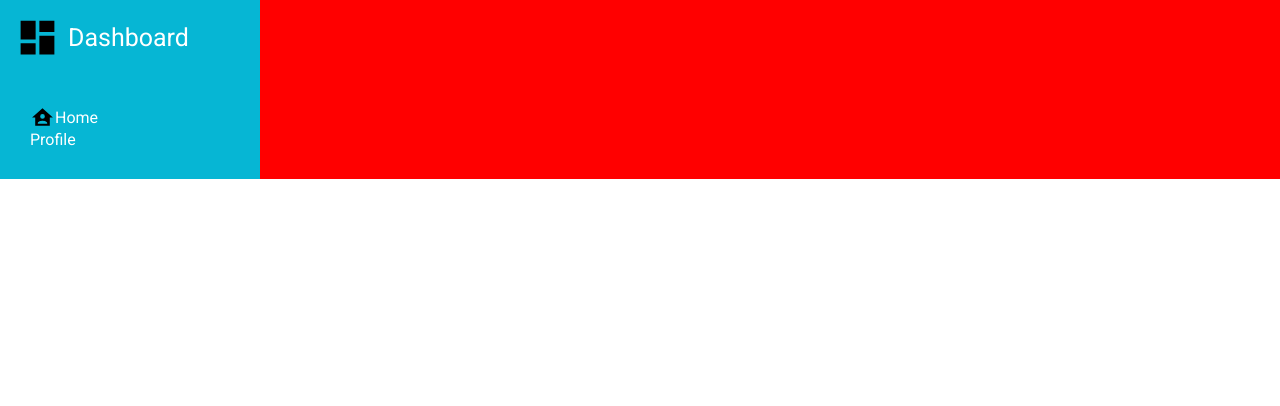
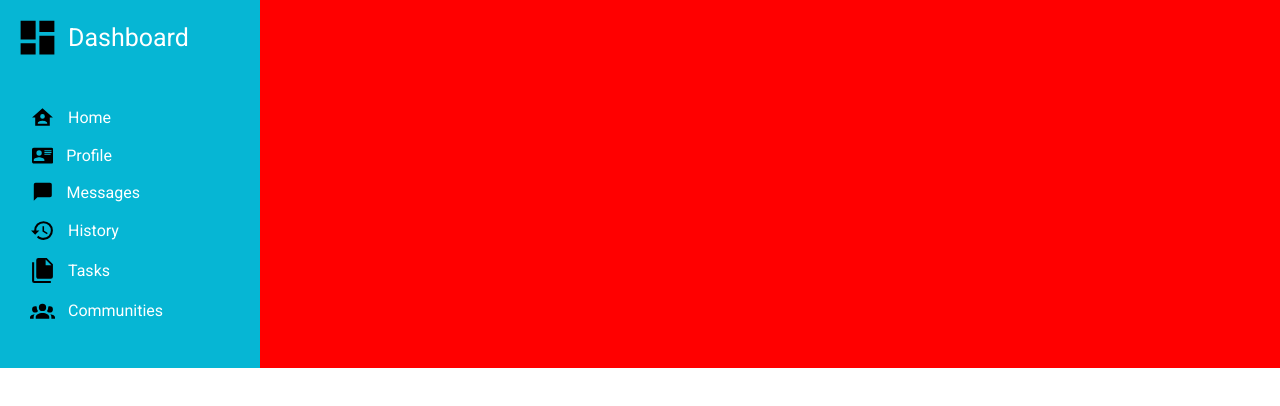
Before and after one commit to rzh4321/TOP-admin-dashboard, a plain HTML site: page index.html in a window 1280 px wide. Drawn offline with Linux system fonts and the light colour scheme.

Commit message:
completed first set of icons

```diff
--- a/index.html
+++ b/index.html
@@ -21,10 +21,28 @@
                 <svg class="icon" xmlns="http://www.w3.org/2000/svg" viewBox="0 0 24 24"><title>home-account</title><path d="M12,3L2,12H5V20H19V12H22L12,3M12,8.75A2.25,2.25 0 0,1 14.25,11A2.25,2.25 0 0,1 12,13.25A2.25,2.25 0 0,1 9.75,11A2.25,2.25 0 0,1 12,8.75M12,15C13.5,15 16.5,15.75 16.5,17.25V18H7.5V17.25C7.5,15.75 10.5,15 12,15Z" /></svg>
                 Home
             </div>
-            <div class="nav-row">
+            <div class="nav-row" style="width: 80px; padding-left: 2px;">
+                <svg class='icon' xmlns="http://www.w3.org/2000/svg" viewBox="0 0 24 24"><title>card-account-details</title><path d="M2,3H22C23.05,3 24,3.95 24,5V19C24,20.05 23.05,21 22,21H2C0.95,21 0,20.05 0,19V5C0,3.95 0.95,3 2,3M14,6V7H22V6H14M14,8V9H21.5L22,9V8H14M14,10V11H21V10H14M8,13.91C6,13.91 2,15 2,17V18H14V17C14,15 10,13.91 8,13.91M8,6A3,3 0 0,0 5,9A3,3 0 0,0 8,12A3,3 0 0,0 11,9A3,3 0 0,0 8,6Z" /></svg>
                 Profile
             </div>
+            <div class="nav-row" style="width: 108px; padding-left: 2px;">
+                <svg class='icon' xmlns="http://www.w3.org/2000/svg" viewBox="0 0 24 24"><title>message</title><path d="M20,2H4A2,2 0 0,0 2,4V22L6,18H20A2,2 0 0,0 22,16V4C22,2.89 21.1,2 20,2Z" /></svg>
+                Messages
+            </div>
+            <div class="nav-row">
+                <svg class="icon" xmlns="http://www.w3.org/2000/svg" viewBox="0 0 24 24"><title>history</title><path d="M13.5,8H12V13L16.28,15.54L17,14.33L13.5,12.25V8M13,3A9,9 0 0,0 4,12H1L4.96,16.03L9,12H6A7,7 0 0,1 13,5A7,7 0 0,1 20,12A7,7 0 0,1 13,19C11.07,19 9.32,18.21 8.06,16.94L6.64,18.36C8.27,20 10.5,21 13,21A9,9 0 0,0 22,12A9,9 0 0,0 13,3" /></svg>
+                History
+            </div>
+            <div class="nav-row">
+                <svg class='icon' xmlns="http://www.w3.org/2000/svg" viewBox="0 0 24 24"><title>file-multiple</title><path d="M15,7H20.5L15,1.5V7M8,0H16L22,6V18A2,2 0 0,1 20,20H8C6.89,20 6,19.1 6,18V2A2,2 0 0,1 8,0M4,4V22H20V24H4A2,2 0 0,1 2,22V4H4Z" /></svg>
+                Tasks
+            </div>
+            <div class="nav-row">
+                <svg class="icon" xmlns="http://www.w3.org/2000/svg" viewBox="0 0 24 24"><title>account-group</title><path d="M12,5.5A3.5,3.5 0 0,1 15.5,9A3.5,3.5 0 0,1 12,12.5A3.5,3.5 0 0,1 8.5,9A3.5,3.5 0 0,1 12,5.5M5,8C5.56,8 6.08,8.15 6.53,8.42C6.38,9.85 6.8,11.27 7.66,12.38C7.16,13.34 6.16,14 5,14A3,3 0 0,1 2,11A3,3 0 0,1 5,8M19,8A3,3 0 0,1 22,11A3,3 0 0,1 19,14C17.84,14 16.84,13.34 16.34,12.38C17.2,11.27 17.62,9.85 17.47,8.42C17.92,8.15 18.44,8 19,8M5.5,18.25C5.5,16.18 8.41,14.5 12,14.5C15.59,14.5 18.5,16.18 18.5,18.25V20H5.5V18.25M0,20V18.5C0,17.11 1.89,15.94 4.45,15.6C3.86,16.28 3.5,17.22 3.5,18.25V20H0M24,20H20.5V18.25C20.5,17.22 20.14,16.28 19.55,15.6C22.11,15.94 24,17.11 24,18.5V20Z" /></svg>
+                Communities
+            </div>
         </div>
+
     </div>
     <div class="main">
 
--- a/style.css
+++ b/style.css
@@ -24,6 +24,8 @@ body {
 .nav-row {
     display: flex;
     align-items: center;
+    gap: 13px;
+    margin-bottom: 15px;
 }
 
 .title {
```
